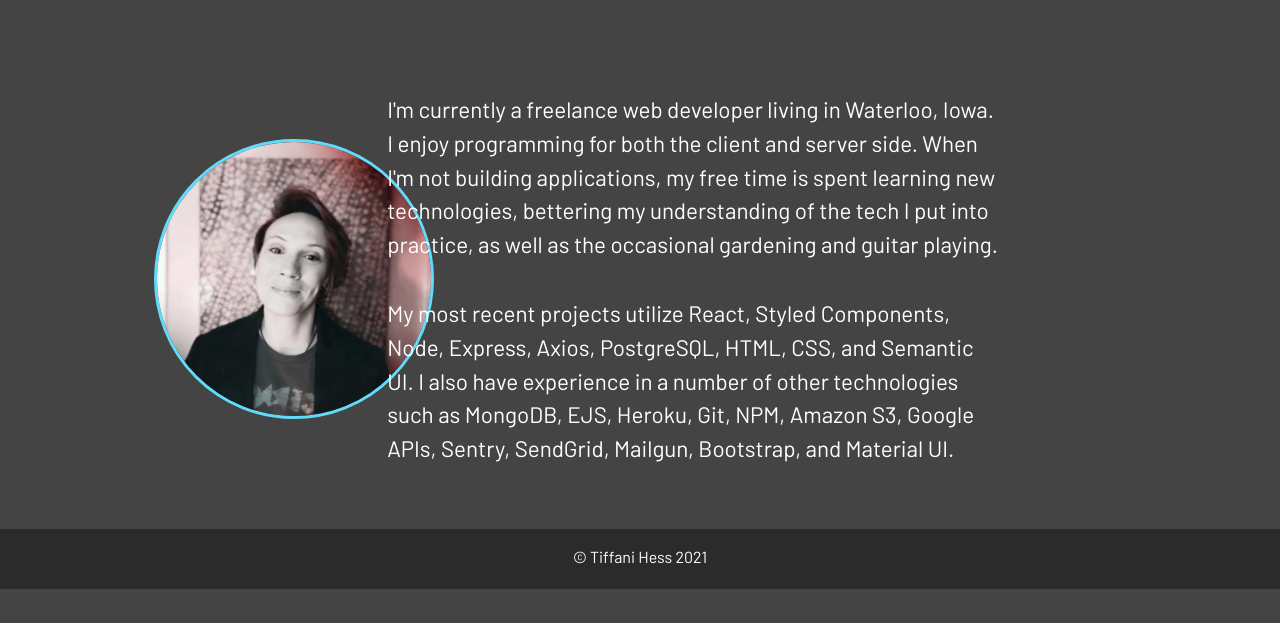
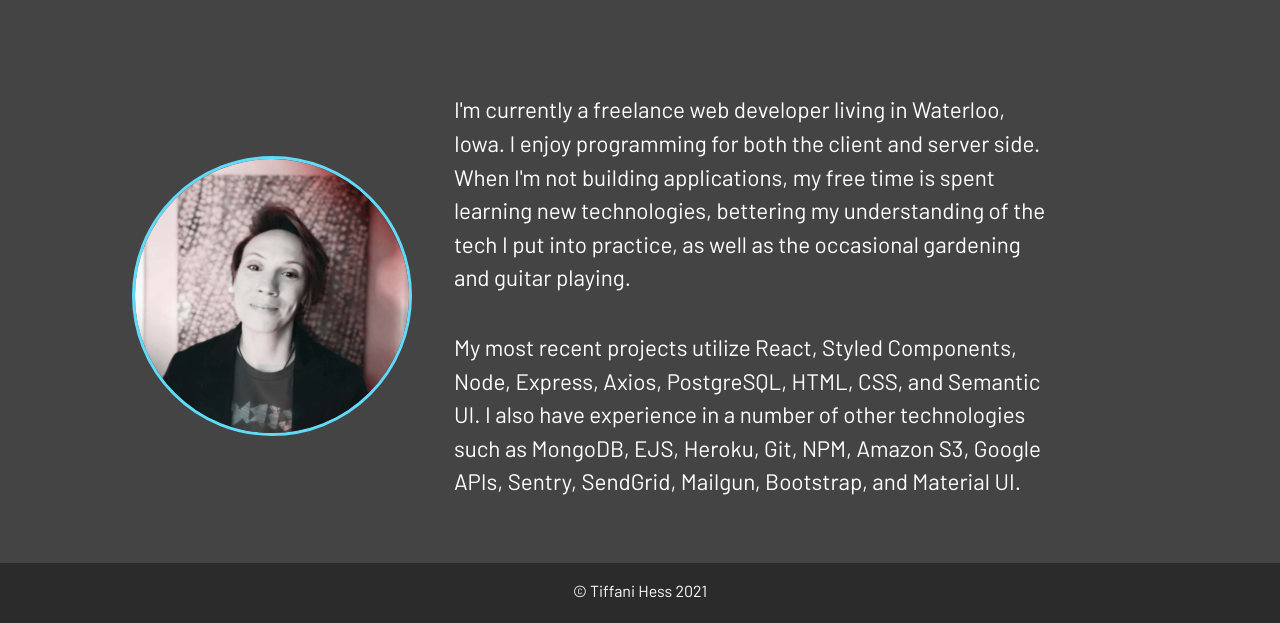
Before and after one commit to bumblybee/Portfolio, a plain HTML site: page about.html in a window 1280 px wide. Shown: the part 293-916 px from the top of the page. Before the commit the page ends 882 px from the top, so only its background shows below. Drawn offline with Linux system fonts and the light colour scheme.

Commit message:
About me place items center and add grid gap

```diff
--- a/css/main.css
+++ b/css/main.css
@@ -236,8 +236,10 @@ footer {
 .about-content {
   display: grid;
   grid-template-columns: 1fr 2fr;
-  align-items: center;
+  place-items: center;
+  grid-gap: 2rem;
   margin-top: 6rem;
+  width: 90%;
 }
 
 .about-img {
@@ -245,16 +247,13 @@ footer {
   border: #61dbfb 3px solid;
   height: 280px;
   width: 280px;
-  margin-left: 2rem;
   animation: fadeIn 1s ease-out;
 }
 
 .bio {
   font-size: 1.5rem;
-  margin-left: -5rem;
 }
 .bio p {
-  width: 80%;
   font-size: 1.4rem;
 }
 
```
Also changed, not shown: 1 other file.
